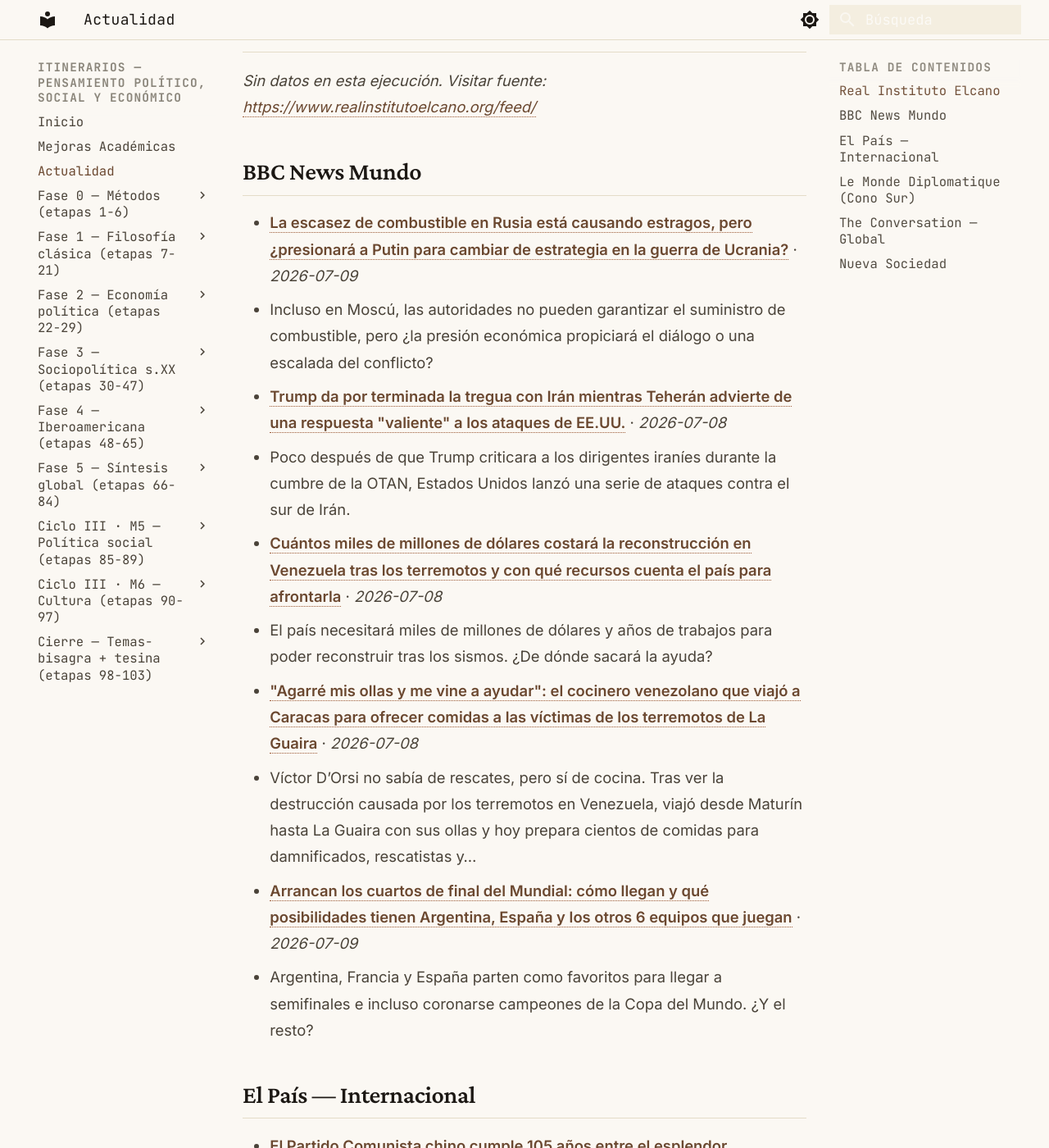
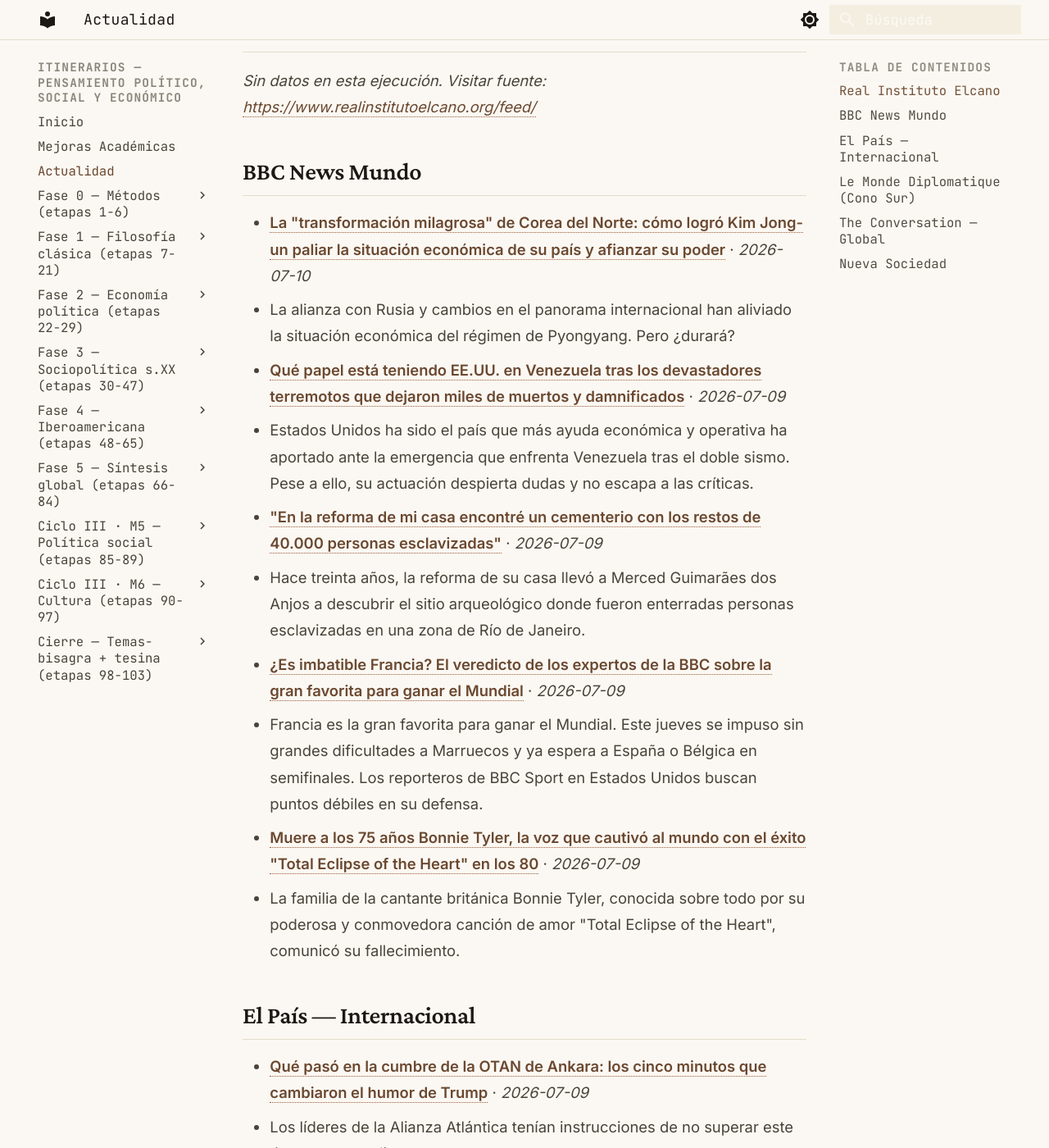
Before and after one commit to MrSpagVi/Curso, an MkDocs documentation site: the page built from docs/actualidad.md, in a window 1280 px wide and 1400 px high, scrolled down 643 px. Shown: the whole window at 82% size. Built offline with MkDocs 1.6.1 and Material for MkDocs 9.7.7, drawn with Linux system fonts in a browser that asks for light colours; some of the changed text lies outside the part shown.

Commit message:
auto: actualidad 2026-07-10

```diff
--- a/docs/actualidad.md
+++ b/docs/actualidad.md
@@ -6,7 +6,7 @@ title: Actualidad
 
 Últimos titulares de fuentes que dictan agenda en ciencia política y geopolítica. Actualizado automáticamente cada día (vía GitHub Actions).
 
-_Última actualización: 2026-07-09 09:28 UTC_
+_Última actualización: 2026-07-10 09:20 UTC_
 
 !!! tip "Ritual mensual — #actualidad"
     El último sábado de cada mes: agarrá **un** titular de los de abajo y escribí **300 palabras** aplicándole **2 autores** del último mes que leíste. ¿Qué diría cada uno? ¿En qué chocan? No resumas la noticia — usala como caso para pensar con las herramientas que venís construyendo. Guardá el texto con el tag `#actualidad` en tu sistema de notas. Esto convierte la teoría en criterio sobre la coyuntura: el objetivo del plan no es citar a Maquiavelo, es leer el presente con él.
@@ -17,25 +17,25 @@ _Sin datos en esta ejecución. Visitar fuente: [https://www.realinstitutoelcano.
 
 ## BBC News Mundo
 
-- **[La escasez de combustible en Rusia está causando estragos, pero ¿presionará a Putin para cambiar de estrategia en la guerra de Ucrania?](https://www.bbc.com/mundo/articles/cvg499xl6qno?at_medium=RSS&at_campaign=rss)** · *2026-07-09*
-  - Incluso en Moscú, las autoridades no pueden garantizar el suministro de combustible, pero ¿la presión económica propiciará el diálogo o una escalada del conflicto?
-- **[Trump da por terminada la tregua con Irán mientras Teherán advierte de una respuesta "valiente" a los ataques de EE.UU.](https://www.bbc.com/mundo/articles/cr5j998ll3jo?at_medium=RSS&at_campaign=rss)** · *2026-07-08*
-  - Poco después de que Trump criticara a los dirigentes iraníes durante la cumbre de la OTAN, Estados Unidos lanzó una serie de ataques contra el sur de Irán.
-- **[Cuántos miles de millones de dólares costará la reconstrucción en Venezuela tras los terremotos y con qué recursos cuenta el país para afrontarla](https://www.bbc.com/mundo/articles/clyx97675zro?at_medium=RSS&at_campaign=rss)** · *2026-07-08*
-  - El país necesitará miles de millones de dólares y años de trabajos para poder reconstruir tras los sismos. ¿De dónde sacará la ayuda?
-- **["Agarré mis ollas y me vine a ayudar": el cocinero venezolano que viajó a Caracas para ofrecer comidas a las víctimas de los terremotos de La Guaira](https://www.bbc.com/mundo/articles/cx2vjew4q52o?at_medium=RSS&at_campaign=rss)** · *2026-07-08*
-  - Víctor D’Orsi no sabía de rescates, pero sí de cocina. Tras ver la destrucción causada por los terremotos en Venezuela, viajó desde Maturín hasta La Guaira con sus ollas y hoy prepara cientos de comidas para damnificados, rescatistas y…
-- **[Arrancan los cuartos de final del Mundial: cómo llegan y qué posibilidades tienen Argentina, España y los otros 6 equipos que juegan](https://www.bbc.com/mundo/articles/c2lyq4qnqkvo?at_medium=RSS&at_campaign=rss)** · *2026-07-09*
-  - Argentina, Francia y España parten como favoritos para llegar a semifinales e incluso coronarse campeones de la Copa del Mundo. ¿Y el resto?
+- **[La "transformación milagrosa" de Corea del Norte: cómo logró Kim Jong-un paliar la situación económica de su país y afianzar su poder](https://www.bbc.com/mundo/articles/cdejznw85wwo?at_medium=RSS&at_campaign=rss)** · *2026-07-10*
+  - La alianza con Rusia y cambios en el panorama internacional han aliviado la situación económica del régimen de Pyongyang. Pero ¿durará?
+- **[Qué papel está teniendo EE.UU. en Venezuela tras los devastadores terremotos que dejaron miles de muertos y damnificados](https://www.bbc.com/mundo/articles/c8x2kqp1exeo?at_medium=RSS&at_campaign=rss)** · *2026-07-09*
+  - Estados Unidos ha sido el país que más ayuda económica y operativa ha aportado ante la emergencia que enfrenta Venezuela tras el doble sismo. Pese a ello, su actuación despierta dudas y no escapa a las críticas.
+- **["En la reforma de mi casa encontré un cementerio con los restos de 40.000 personas esclavizadas"](https://www.bbc.com/mundo/articles/cddlmq8gydgo?at_medium=RSS&at_campaign=rss)** · *2026-07-09*
+  - Hace treinta años, la reforma de su casa llevó a Merced Guimarães dos Anjos a descubrir el sitio arqueológico donde fueron enterradas personas esclavizadas en una zona de Río de Janeiro.
+- **[¿Es imbatible Francia? El veredicto de los expertos de la BBC sobre la gran favorita para ganar el Mundial](https://www.bbc.com/mundo/articles/cwydz3g6ld2o?at_medium=RSS&at_campaign=rss)** · *2026-07-09*
+  - Francia es la gran favorita para ganar el Mundial. Este jueves se impuso sin grandes dificultades a Marruecos y ya espera a España o Bélgica en semifinales. Los reporteros de BBC Sport en Estados Unidos buscan puntos débiles en su defensa.
+- **[Muere a los 75 años Bonnie Tyler, la voz que cautivó al mundo con el éxito "Total Eclipse of the Heart" en los 80](https://www.bbc.com/mundo/articles/cn8km15lm83o?at_medium=RSS&at_campaign=rss)** · *2026-07-09*
+  - La familia de la cantante británica Bonnie Tyler, conocida sobre todo por su poderosa y conmovedora canción de amor "Total Eclipse of the Heart", comunicó su fallecimiento.
 
 ## El País — Internacional
 
-- **[El Partido Comunista chino cumple 105 años entre el esplendor tecnológico y el rigor leninista](https://elpais.com/internacional/2026-07-09/el-partido-comunista-chino-cumple-105-anos-entre-el-esplendor-tecnologico-y-el-rigor-leninista.html)** · *2026-07-09*
-  - La organización, que ya supera los 101 millones de miembros, trata de conjugar el desarrollo de campos punteros como la IA con el control de todas las facetas del gigante asiático
-- **[Jeanette Serritzlev, analista militar: “Las crisis ya están aquí; no se trata de tener miedo, sino de estar preparados”](https://elpais.com/internacional/2026-07-09/jeanette-serritzlev-analista-militar-las-crisis-ya-estan-aqui-no-se-trata-de-tener-miedo-sino-de-estar-preparados.html)** · *2026-07-09*
-  - La experta danesa, asesora del panel de expertos europeos en preparación ante crisis y emergencias, alerta de que la guerra ya es un riesgo real en Europa y los ataques híbridos, una realidad
-- **[El boicot del resto de partidos humilla a Farage al enfrentarse en solitario al candidato cómico Conde Cubo de Basura](https://elpais.com/internacional/2026-07-09/el-boicot-del-resto-de-partidos-humilla-a-farage-al-enfrentarse-en-solitario-al-candidato-comico-conde-cubo-de-basura.html)** · *2026-07-09*
-  - El personaje, creado por el cómico John Harvey, ha anunciado que competirá en la elección parcial de Clacton-on-Sea
+- **[Qué pasó en la cumbre de la OTAN de Ankara: los cinco minutos que cambiaron el humor de Trump](https://elpais.com/internacional/2026-07-09/que-ocurrio-en-la-cumbre-de-la-otan-en-ankara-para-que-trump-pasase-de-insultar-a-hablar-de-amor-agasajos-intervenciones-breves-y-detalle-de-gastos-militares.html)** · *2026-07-09*
+  - Los líderes de la Alianza Atlántica tenían instrucciones de no superar este tiempo en sus discursos
+- **[Israel acelera la ocupación de la ciudad palestina de Hebrón: “Nos pueden matar en cualquier momento con impunidad”](https://elpais.com/internacional/2026-07-10/israel-acelera-la-ocupacion-de-la-ciudad-palestina-de-hebron-nos-pueden-matar-en-cualquier-momento-con-impunidad.html)** · *2026-07-10*
+  - El Gobierno de Netanyahu impulsa la expansión de los asentamientos de colonos en la emblemática urbe de Cisjordania tras romper los acuerdos que en 1997 repartieron el control del territorio
+- **[Los grupos antiinmigración de Sudáfrica pasan del ultimátum a amenazar puerta a puerta](https://elpais.com/internacional/2026-07-09/los-grupos-antiinmigracion-de-sudafrica-pasan-del-ultimatum-al-puerta-a-puerta.html)** · *2026-07-09*
+  - Las protestas de este jueves apenas reúnen a cientos de personas, pero dejan una nueva estrategia: recorrer barrios humildes para señalar viviendas de inmigrantes y exigirles que abandonen el país
 - **[Tal vez las vidas americanas sí tengan una segunda oportunidad](https://elpais.com/internacional/2026-07-06/tal-vez-las-vidas-americanas-si-tengan-una-segunda-oportunidad.html)** · *2026-07-06*
   - El fracaso es un tema central en la cultura de Estados Unidos, que en su 250 cumpleaños se enfrenta más que nunca al peligro del final de su democracia
 - **[Hannah Arendt contra Nixon y Trump](https://elpais.com/internacional/2026-07-05/hannah-arendt-contra-nixon-y-trump.html)** · *2026-07-05*
@@ -47,16 +47,16 @@ _Sin datos en esta ejecución. Visitar fuente: [https://www.eldiplo.org/feed/](h
 
 ## The Conversation — Global
 
-- **[STING protein: our study found new ways for the body to activate – and possibly control – inflammation](https://theconversation.com/sting-protein-our-study-found-new-ways-for-the-body-to-activate-and-possibly-control-inflammation-287013)** · *2026-07-09*
-  - Understanding inflammation is one of the biggest challenges of modern medicine.
-- **[Grattan on Friday: AI’s opportunities and risks front and centre on Albanese government’s agenda](https://theconversation.com/grattan-on-friday-ais-opportunities-and-risks-front-and-centre-on-albanese-governments-agenda-286043)** · *2026-07-09*
-  - The government believes it can’t allow “the tech bros to let it rip”, as one source puts it. But it can’t allow the country to fall behind the pack either.
-- **[After the ‘red card’ scandal, has the shine come off Gianni Infantino’s World Cup?](https://theconversation.com/after-the-red-card-scandal-has-the-shine-come-off-gianni-infantinos-world-cup-287064)** · *2026-07-09*
-  - Infantino’s global game runs on money and power. As they become increasingly concentrated, the possibility for challenging his leadership diminish.
-- **[Angus Taylor warns a One Nation government would bring ‘an eternity of pain’](https://theconversation.com/angus-taylor-warns-a-one-nation-government-would-bring-an-eternity-of-pain-286123)** · *2026-07-09*
-  - Angus Taylor has delivered his most comprehensive attack so far on One Nation in a speech to the Sydney Institute.
-- **[Neil the seal is more than a viral animal. He’s become a global folk hero](https://theconversation.com/neil-the-seal-is-more-than-a-viral-animal-hes-become-a-global-folk-hero-287066)** · *2026-07-09*
-  - Maybe we love Neil because we’re jealous of his freedom
+- **[US-Iran ceasefire had a built-in detonator. This week it went off](https://theconversation.com/us-iran-ceasefire-had-a-built-in-detonator-this-week-it-went-off-287224)** · *2026-07-10*
+  - The MoU signed by the US and Iranian presidents was never likely to hold.
+- **[Beyond the Tracks is a joyous celebration of First Nations dance pioneer Michael Leslie](https://theconversation.com/beyond-the-tracks-is-a-joyous-celebration-of-first-nations-dance-pioneer-michael-leslie-287177)** · *2026-07-10*
+  - Beyond the Tracks is a multidisciplinary work combining dance, movement and song.
+- **[If so many people live with toxoplasmosis, how dangerous is this brain parasite really? Should I be worried?](https://theconversation.com/if-so-many-people-live-with-toxoplasmosis-how-dangerous-is-this-brain-parasite-really-should-i-be-worried-287063)** · *2026-07-10*
+  - One in three people worldwide carry a brain-dwelling parasite. Should that keep us awake at night? And are you at risk if you don’t have a cat?
+- **[Australia’s government has woken up to the risks of AI. More ambition is needed](https://theconversation.com/australias-government-has-woken-up-to-the-risks-of-ai-more-ambition-is-needed-287059)** · *2026-07-10*
+  - AI’s risks and harms are already affecting Australians. There are new ones coming.
+- **[What happened to Australia’s snow season? A climate expert explains](https://theconversation.com/what-happened-to-australias-snow-season-a-climate-expert-explains-286943)** · *2026-07-10*
+  - Three climate-related factors have loaded the dice for a drier and warmer winter this year.
 
 ## Nueva Sociedad
 
```
